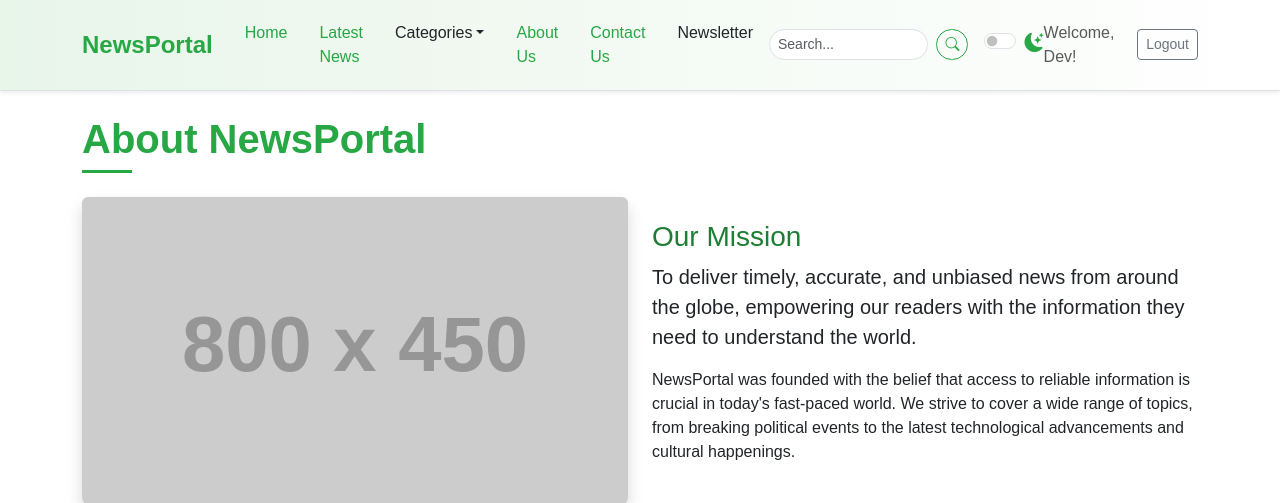
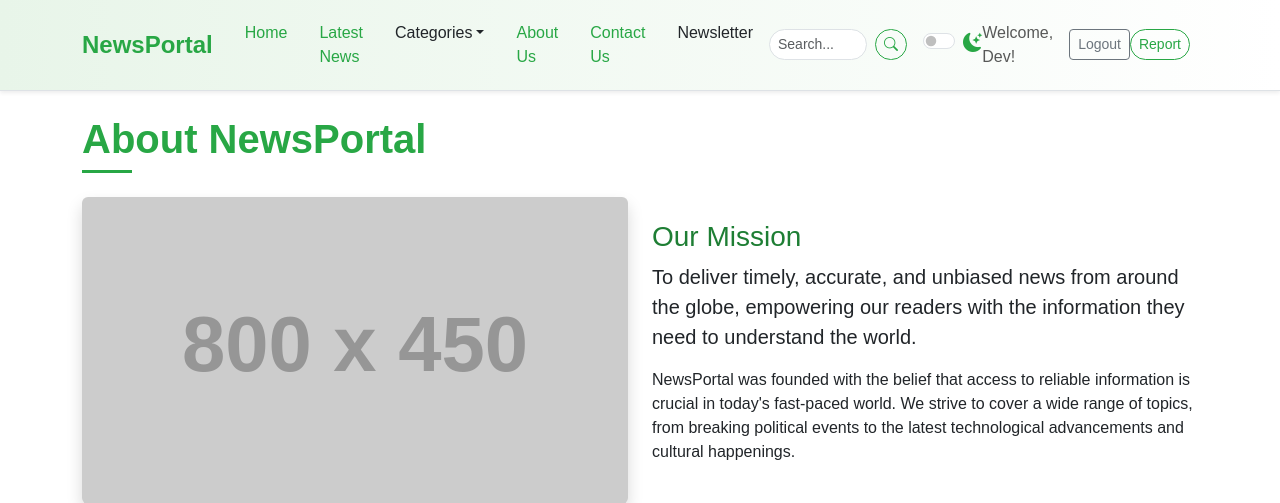
Before and after one commit to crestadev/news-portal, a Django app: page /about/ in a window 1280 px wide. Shown: the top 503 px of the page. Run offline with Django 5.2, Linux system fonts and the light colour scheme; a user stored in the database is signed in; data comes from the database, SQL or seed files in the repository; grey boxes labelled with a size stand in for pictures from a placeholder-image service; some libraries are stand-ins or nearby versions.

Commit message:
Added runnable report

```diff
--- a/report/urls.py
+++ b/report/urls.py
@@ -2,6 +2,7 @@ from django.urls import include, path
 
 from report import views
 
+app_name = "report"
 
 urlpatterns = [
     path("users/", views.UserReportView.as_view(), name="users"),
--- a/report/views.py
+++ b/report/views.py
@@ -25,7 +25,7 @@ class UserReportView(View):
         response = HttpResponse(content_type="text/csv")
         response["Content-Disposition"] = "attachment; filename=users.csv"
 
-        users = User.objects.all().only(*COLUMNS),values(*COLUMNS)
+        users = User.objects.all().only(*COLUMNS).values(*COLUMNS)
 
         writer = csv.DictWriter(response, fieldnames=COLUMNS)
         writer.writeheader()
--- a/templates/newsportal/nav.html
+++ b/templates/newsportal/nav.html
@@ -82,6 +82,10 @@
                 {% csrf_token %}
                 <button type="submit" class="btn btn-outline-secondary btn-sm">Logout</button>
             </form>
+            {% if user.is_staff %}
+            <a href="{% url 'report:users' %}"
+            class="btn btn-outline-success btn-sm me-2">Report</a>
+            {% endif %}
         {% else %}
             <a href="{% url 'accounts:login' %}"
                 class="btn btn-outline-success btn-sm me-2">Login</a>
```
